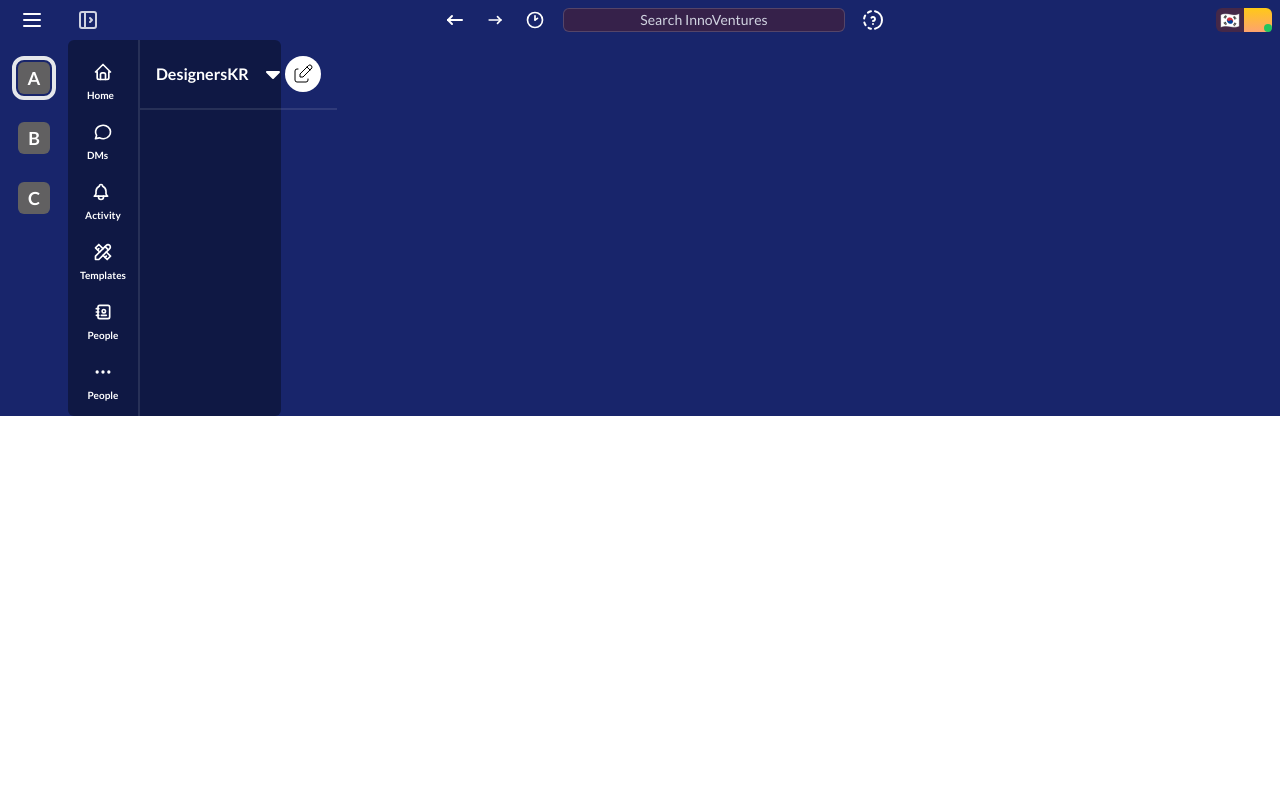
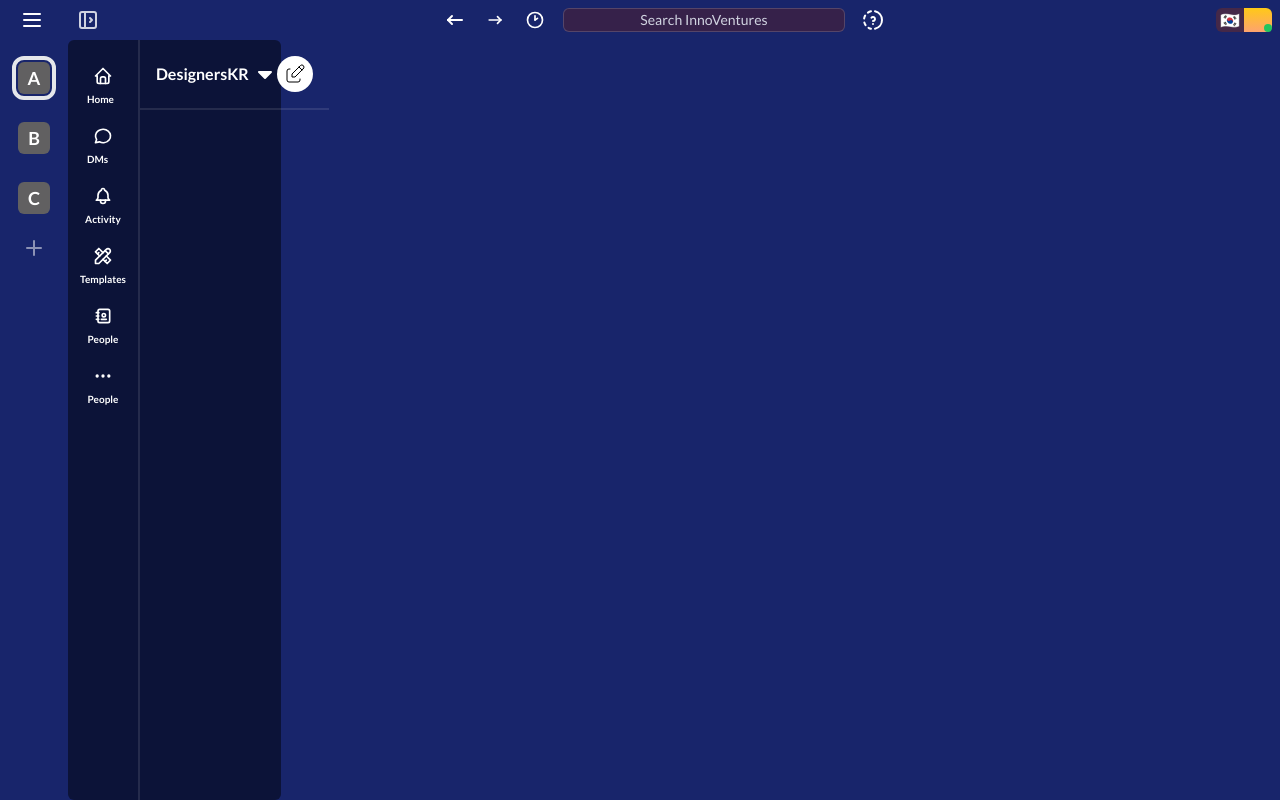
Before and after one commit to BerkantKazangirler/firebase-slack, a React (Vite) app: page / in a window 1280 px wide. Both pictures are taken after a click on the button 88 px from the left and 20 px from the top of the page. Built offline with nearby package versions, Linux system fonts and the light colour scheme; no server answers; the database is empty.

Commit message:
feat: collapse

```diff
--- a/src/components/layout/main.tsx
+++ b/src/components/layout/main.tsx
@@ -1,13 +1,16 @@
 import { Header } from "../ui/header";
 import { Sidebar } from "../ui/side-bar";
 import { Workspace } from "../ui/workspace";
+import { useLayoutContext } from "@/contexts";
 
 export const MainLayout = () => {
+  const { theme, collapse } = useLayoutContext();
   return (
-    <div className="flex flex-col w-full h-full bg-[#18256b]">
+    <div className={`flex flex-col w-full h-screen bg-primary theme-${theme}`}>
       <Header />
       <div className="flex flex-row w-full h-full">
-        <Workspace />
+        {collapse && <Workspace />}
+
         <Sidebar />
       </div>
     </div>
--- a/src/components/ui/side-bar.tsx
+++ b/src/components/ui/side-bar.tsx
@@ -16,30 +16,63 @@ import {
   IconToolsOff,
 } from "@tabler/icons-react";
 import classNames from "classnames";
+import { useLayoutContext } from "@/contexts";
 
 export const Sidebar = () => {
   const [activeMenu, setActiveMenu] = useState<string | null>(null);
+  const { collapse } = useLayoutContext();
+
   return (
-    <div className="h-full flex flex-row w-1/6 rounded-md bg-[#0f1844]">
-      <div className="px-3 py-4 items-center justify-center flex flex-col gap-4 border-r-2 border-r-white border-opacity-10">
+    <div className="h-full flex flex-row w-1/6 rounded-md bg-sidebar_bg">
+      <div
+        className={classNames(
+          "px-3 py-4 transition-all items-center flex flex-col gap-4 border-r-2 border-r-white border-opacity-10",
+          {
+            "bg-primary": !collapse,
+          }
+        )}
+      >
         <Button
-          className="flex w-fit flex-col gap-0.5 group"
+          className={classNames(
+            "size-11 text-white font-lato flex transition-all duration-300 justify-center font-bold rounded-xl",
+            {
+              "opacity-0": collapse,
+              "opacity-100": !collapse,
+            }
+          )}
+        >
+          <span className="size-9 shadow-md shadow-white/40 bg-workspace_bg rounded-md text-lg items-center my-auto justify-center flex">
+            A
+          </span>
+        </Button>
+
+        <div
+          className={classNames(
+            "flex flex-col items-center transition-all duration-300 gap-4 justify-start",
+            {
+              "translate-y-0": !collapse,
+              "-translate-y-14": collapse,
+            }
+          )}
+        >
+          <Button
+            className="flex w-fit flex-col mx-auto gap-0.5 group"
             onClick={() => setActiveMenu("Home")}
           >
             <div
               className={classNames(
-              "size-8 flex justify-center transition-all rounded-md hover:bg-menu_hover_bg items-center my-auto",
+                "size-8 flex justify-center mx-auto transition-all rounded-md hover:bg-menu_hover_bg items-center my-auto",
                 {
                   "bg-active_menu_bg": activeMenu == "Home",
                 }
               )}
             >
               {activeMenu == "Home" ? (
-              <IconHomeFilled className="group-hover:size-6 size-5 leading-none w-fit text-white transition-all" />
+                <IconHomeFilled className="group-hover:scale-125 size-5 leading-none w-fit text-white transition-all" />
               ) : (
                 <IconHome
                   stroke={2}
-                className="group-hover:size-6 size-5 text-white transition-all"
+                  className="group-hover:scale-125 size-5 text-white transition-all"
                 />
               )}
             </div>
@@ -53,18 +86,18 @@ export const Sidebar = () => {
           >
             <div
               className={classNames(
-              "size-8 flex justify-center transition-all rounded-md hover:bg-menu_hover_bg items-center my-auto",
+                "size-8 flex justify-center mx-auto transition-all rounded-md hover:bg-menu_hover_bg items-center my-auto",
                 {
                   "bg-active_menu_bg": activeMenu == "Message",
                 }
               )}
             >
               {activeMenu == "Message" ? (
-              <IconMessageCircleFilled className="group-hover:size-6 size-5 leading-none w-fit text-white transition-all" />
+                <IconMessageCircleFilled className="group-hover:scale-125 size-5 leading-none w-fit text-white transition-all" />
               ) : (
                 <IconMessageCircle
                   stroke={2}
-                className="group-hover:size-6 size-5 text-white transition-all"
+                  className="group-hover:scale-125 size-5 text-white transition-all"
                 />
               )}
             </div>
@@ -73,23 +106,23 @@ export const Sidebar = () => {
             </p>
           </Button>
           <Button
-          className="flex w-fit flex-col gap-0.5 group"
+            className="flex w-fit justify-center flex-col gap-0.5 group"
             onClick={() => setActiveMenu("Activity")}
           >
             <div
               className={classNames(
-              "size-8 flex justify-center transition-all rounded-md hover:bg-menu_hover_bg items-center my-auto",
+                "size-8 flex justify-center mx-auto transition-all rounded-md hover:bg-menu_hover_bg items-center my-auto",
                 {
                   "bg-active_menu_bg": activeMenu == "Activity",
                 }
               )}
             >
               {activeMenu == "Activity" ? (
-              <IconBellFilled className="group-hover:size-6 size-5 leading-none w-fit text-white transition-all" />
+                <IconBellFilled className="group-hover:scale-125 size-5 leading-none w-fit text-white transition-all" />
               ) : (
                 <IconBell
                   stroke={2}
-                className="group-hover:size-6 size-5 text-white transition-all"
+                  className="group-hover:scale-125 size-5 text-white transition-all"
                 />
               )}
             </div>
@@ -103,18 +136,18 @@ export const Sidebar = () => {
           >
             <div
               className={classNames(
-              "size-8 flex justify-center transition-all rounded-md hover:bg-menu_hover_bg items-center my-auto",
+                "size-8 flex justify-center mx-auto transition-all rounded-md hover:bg-menu_hover_bg items-center my-auto",
                 {
                   "bg-active_menu_bg": activeMenu == "Templates",
                 }
               )}
             >
               {activeMenu == "Templates" ? (
-              <IconToolsOff className="group-hover:size-6 size-5 leading-none w-fit text-white transition-all" />
+                <IconToolsOff className="group-hover:scale-125 size-5 leading-none w-fit text-white transition-all" />
               ) : (
                 <IconTools
                   stroke={2}
-                className="group-hover:size-6 size-5 text-white transition-all"
+                  className="group-hover:scale-125 size-5 text-white transition-all"
                 />
               )}
             </div>
@@ -128,18 +161,18 @@ export const Sidebar = () => {
           >
             <div
               className={classNames(
-              "size-8 flex justify-center transition-all rounded-md hover:bg-menu_hover_bg items-center my-auto",
+                "size-8 flex justify-center mx-auto transition-all rounded-md hover:bg-menu_hover_bg items-center my-auto",
                 {
                   "bg-active_menu_bg": activeMenu == "People",
                 }
               )}
             >
               {activeMenu == "People" ? (
-              <IconAddressBookOff className="group-hover:size-6 size-5 leading-none w-fit text-white transition-all" />
+                <IconAddressBookOff className="group-hover:scale-125 size-5 leading-none w-fit text-white transition-all" />
               ) : (
                 <IconAddressBook
                   stroke={2}
-                className="group-hover:size-6 size-5 text-white transition-all"
+                  className="group-hover:scale-125 size-5 text-white transition-all"
                 />
               )}
             </div>
@@ -153,22 +186,23 @@ export const Sidebar = () => {
           >
             <div
               className={classNames(
-              "size-8 flex justify-center transition-all rounded-md hover:bg-menu_hover_bg items-center my-auto",
+                "size-8 flex justify-center mx-auto transition-all rounded-md hover:bg-menu_hover_bg items-center my-auto",
                 {
                   "bg-active_menu_bg": activeMenu == "More",
                 }
               )}
             >
-            <IconDots className="group-hover:size-6 size-5 leading-none w-fit text-white transition-all" />
+              <IconDots className="group-hover:scale-125 size-5 leading-none w-fit text-white transition-all" />
             </div>
             <p className="text-white text-[10px] font-lato text-center font-bold cursor-pointer leading-none">
               People
             </p>
           </Button>
         </div>
+      </div>
       <div className="flex flex-col w-full">
         <div className="flex flex-row p-4 border-b-2 border-white border-opacity-10 justify-between w-full">
-          <div className="flex flex-row gap-3">
+          <div className="flex flex-row gap-1">
             <span className="text-white leading-none my-auto font-lato font-bold text-base">
               DesignersKR
             </span>
--- a/src/components/ui/workspace.tsx
+++ b/src/components/ui/workspace.tsx
@@ -1,6 +1,7 @@
 import { useState } from "react";
 import { Button } from "./button";
 import classNames from "classnames";
+import { IconPlus } from "@tabler/icons-react";
 
 export const Workspace = () => {
   const [activeWorkspace, setActiveWorkspace] = useState<string | null>("A");
@@ -55,6 +56,9 @@ export const Workspace = () => {
           C
         </span>
       </Button>
+      <Button className="size-8 opacity-50 group text-white font-lato flex transition-all justify-center font-bold rounded-xl">
+        <IconPlus stroke={2} />
+      </Button>
     </div>
   );
 };
--- a/src/contexts/layout.tsx
+++ b/src/contexts/layout.tsx
@@ -3,11 +3,15 @@ import { createContext, useContext, useState } from "react";
 type LayoutContextType = {
   collapse: boolean;
   setCollapse: React.Dispatch<React.SetStateAction<boolean>>;
+  theme: string;
+  setTheme: React.Dispatch<React.SetStateAction<string>>;
 };
 
 const LayoutContext = createContext<LayoutContextType>({
   collapse: false,
   setCollapse: () => {},
+  theme: "mood-indigo",
+  setTheme: () => {},
 });
 
 export const useLayoutContext = () => useContext(LayoutContext);
@@ -18,12 +22,15 @@ export const LayoutContextProvider = ({
   children: React.ReactNode;
 }) => {
   const [collapse, setCollapse] = useState<boolean>(false);
+  const [theme, setTheme] = useState<string>("mood-indigo");
 
   return (
     <LayoutContext.Provider
       value={{
         collapse,
         setCollapse,
+        theme,
+        setTheme,
       }}
     >
       {children}
--- a/src/index.css
+++ b/src/index.css
@@ -1,3 +1,20 @@
 @tailwind base;
 @tailwind components;
 @tailwind utilities;
+
+@layer base {
+  :root {
+    --color-primary:#18256b;
+    --color-sidebar_bg:#0c1338;
+  }
+}
+
+.theme-mood-indigo {
+  --color-primary:#18256b;
+  --color-sidebar_bg:#0c1338;
+}
+
+.theme-aubergine {
+  --color-primary:#611F69;
+  --color-sidebar_bg:#DF9FF4;
+}
--- a/tailwind.config.js
+++ b/tailwind.config.js
@@ -8,12 +8,13 @@ export default {
         lato: ["Lato", "sans-serif"],
       },
       colors: {
-        secondary: "#301134",
+        primary: "var(--color-primary)",
         input_bg: "#3E2142",
         workspace_bg: "#616061",
         profile_flag_bg: "#442848",
         active_menu_bg: "#464b65",
         menu_hover_bg: "#444a62",
+        sidebar_bg: "var(--color-sidebar_bg)",
       },
     },
   },
```
Lines whose indentation alone changed are shown as unchanged.
